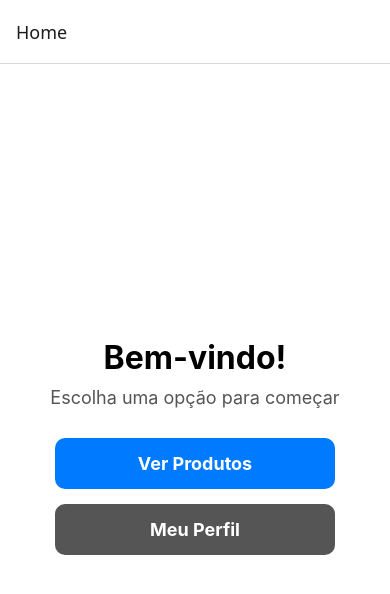
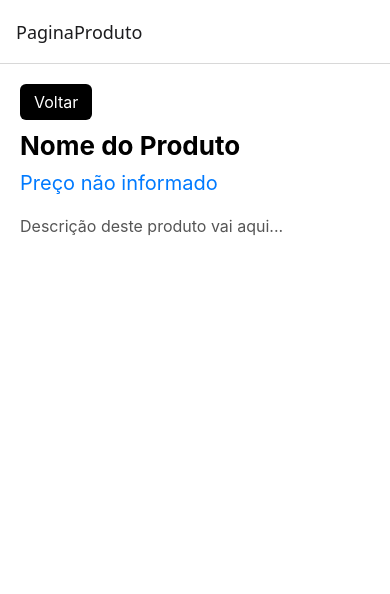
Before and after one commit to bill-linho/dropthree-frontend, a React Native app: screen / in a window 390 px wide. Shown: the top 594 px of the page. Built offline with nearby package versions, Linux system fonts and the light colour scheme.

Commit message:
Aqui tem um esbouço da tela do preduto

```diff
--- a/src/navigation/navegação.js
+++ b/src/navigation/navegação.js
@@ -9,7 +9,7 @@ import Home from '../screens/home'
 export default function stackRoutes() {
     return (
         <NavigationContainer>
-            <Stack.Navigator initialRouteName="Home">
+            <Stack.Navigator initialRouteName="PaginaProduto">
 
                 <Stack.Screen name="Home" component={Home} />
 
--- a/src/screens/paginadoProduto.js
+++ b/src/screens/paginadoProduto.js
@@ -1,27 +1,89 @@
-import { View, Text, Button, Image } from 'react-native';
+import { View, Text, StyleSheet, Image, TouchableOpacity } from 'react-native';
 
 export default function ProductDetails({ route, navigation }) {
-  const { produto } = route.params;
+    const { product } = route.params || {};
 
     return (
-    <View style={{ flex: 1, padding: 20 }}>
+      <View style={styles.container}>
 
-      <Text style={{ fontSize: 28, fontWeight: 'bold' }}>
-        {produto.nome}
+
+        <TouchableOpacity
+          style={styles.backButton}
+          onPress={() => navigation.goBack()}
+        >
+          <Text style={styles.backText}>Voltar</Text>
+        </TouchableOpacity>
+
+        {product?.image && (
+          <Image
+            source={{ uri: product.image }}
+            style={styles.image}
+          />
+        )}
+
+
+        <Text style={styles.title}>
+          {product?.name || 'Nome do Produto'}
         </Text>
 
-      <Text style={{ fontSize: 20, marginVertical: 10 }}>
-        R$ {produto.preco}
+
+        <Text style={styles.price}>
+          {product?.price ? `R$ ${product.price}` : 'Preço não informado'}
         </Text>
 
-      <Text style={{ fontSize: 16, color: '#555' }}>
-        {produto.descricao}
+
+        <Text style={styles.description}>
+          {product?.description || 'Descrição deste produto vai aqui...'}
         </Text>
 
-      <Button
-        title="Voltar"
-        onPress={() => navigation.goBack()}
-      />
       </View>
     );
   }
+
+
+  const styles = StyleSheet.create({
+    container: {
+      flex: 1,
+      padding: 20,
+      backgroundColor: '#fff'
+    },
+
+    backButton: {
+      paddingVertical: 8,
+      paddingHorizontal: 14,
+      backgroundColor: '#000',
+      alignSelf: 'flex-start',
+      borderRadius: 6,
+      marginBottom: 10
+    },
+
+    backText: {
+      color: '#fff',
+      fontSize: 16
+    },
+
+    image: {
+      width: '100%',
+      height: 250,
+      borderRadius: 10,
+      marginBottom: 20
+    },
+
+    title: {
+      fontSize: 26,
+      fontWeight: 'bold',
+      marginBottom: 10
+    },
+
+    price: {
+      fontSize: 20,
+      color: '#007AFF',
+      marginBottom: 20
+    },
+
+    description: {
+      fontSize: 16,
+      color: '#555',
+      lineHeight: 22
+    }
+  });
```
Lines whose indentation alone changed are shown as unchanged.
